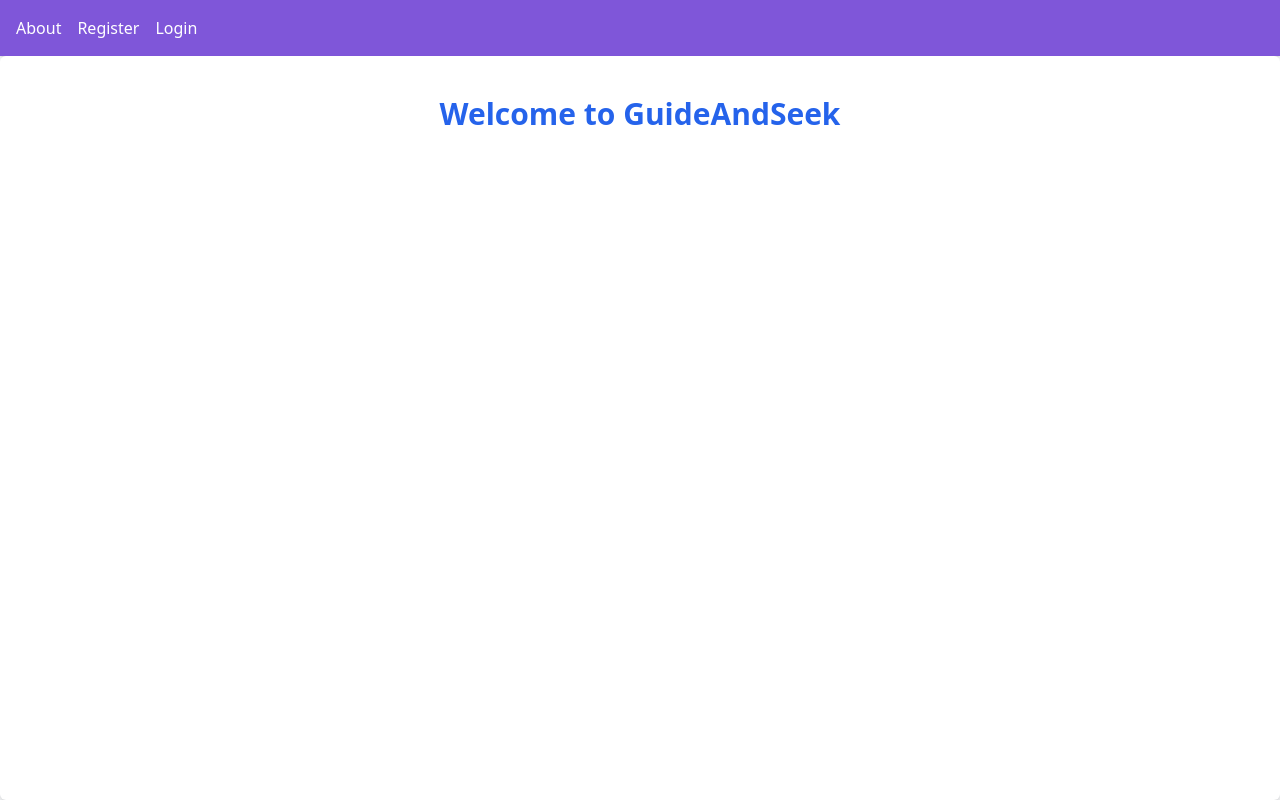
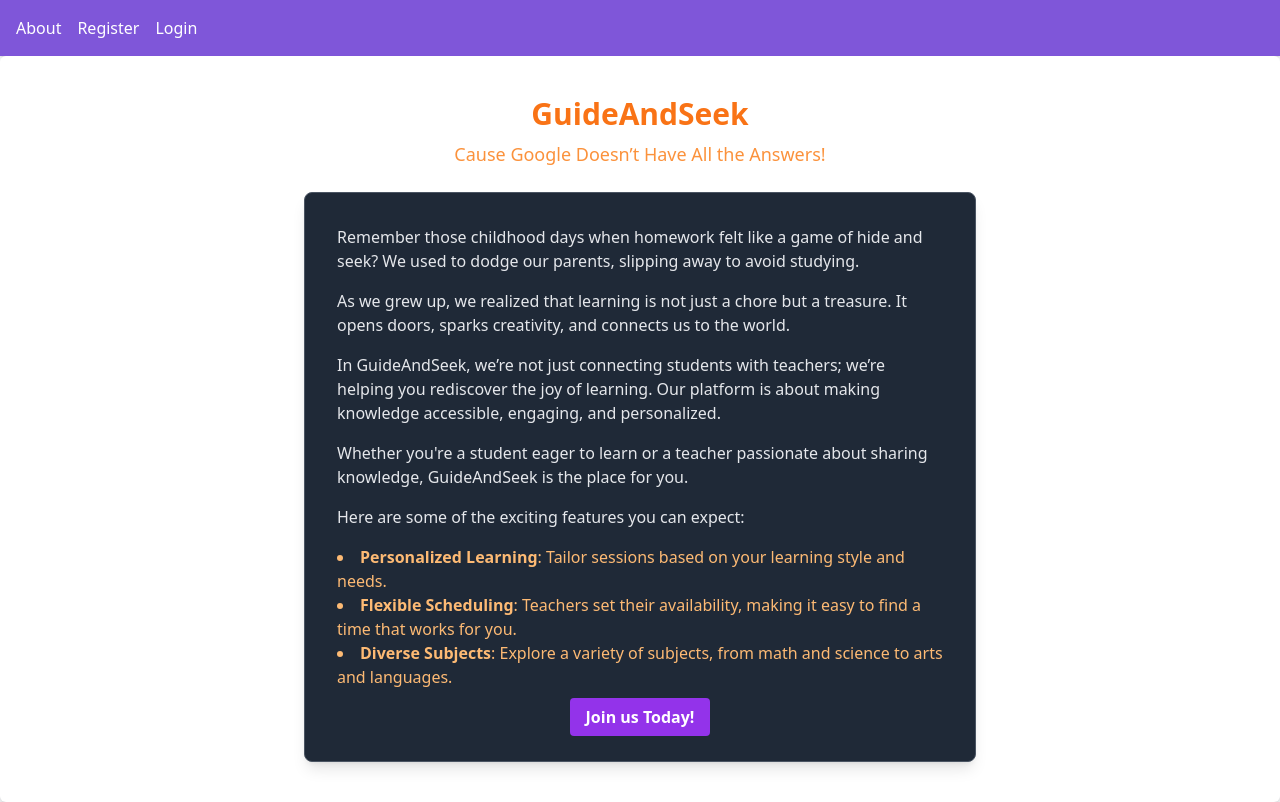
Before and after one commit to hiba-emording/GuideAndSeek, a Flask app: page / in a window 1280 px wide. Run offline with Flask 3, Linux system fonts and the light colour scheme; some libraries are stand-ins or nearby versions.

Commit message:
refine the design for pre-log pages

```diff
--- a/app/templates/index.html
+++ b/app/templates/index.html
@@ -6,6 +6,41 @@
 
 {% block content %}
 <div class="container mx-auto p-6">
-    <h1 class="text-3xl font-bold text-center text-blue-600 mb-6">Welcome to GuideAndSeek</h1>
+    <h1 class="text-3xl font-bold text-center text-orange-500 mb-2">GuideAndSeek</h1>
+    <h2 class="text-lg text-center text-orange-400 mb-6">Cause Google Doesn’t Have All the Answers!</h2>
+
+    <div class="bg-gray-800 shadow-lg rounded-lg p-8 max-w-2xl mx-auto border border-gray-600">
+        <p class="text-gray-200 mb-4">
+            Remember those childhood days when homework felt like a game of hide and seek? We used to dodge our parents, slipping away to avoid studying.
+        </p>
+
+        <p class="text-gray-200 mb-4">
+            As we grew up, we realized that learning is not just a chore but a treasure. It opens doors, sparks creativity, and connects us to the world.
+        </p>
+
+        <p class="text-gray-200 mb-4">
+            In GuideAndSeek, we’re not just connecting students with teachers; we’re helping you rediscover the joy of learning. Our platform is about making knowledge accessible, engaging, and personalized.
+        </p>
+
+        <p class="text-gray-200 mb-4">
+            Whether you're a student eager to learn or a teacher passionate about sharing knowledge, GuideAndSeek is the place for you.
+        </p>
+
+        <p class="text-gray-200 mb-4">
+            Here are some of the exciting features you can expect:
+        </p>
+
+        <ul class="list-disc list-inside text-orange-300 mb-4">
+            <li><strong>Personalized Learning</strong>: Tailor sessions based on your learning style and needs.</li>
+            <li><strong>Flexible Scheduling</strong>: Teachers set their availability, making it easy to find a time that works for you.</li>
+            <li><strong>Diverse Subjects</strong>: Explore a variety of subjects, from math and science to arts and languages.</li>
+        </ul>
+
+        <p class="text-center">
+            <a href="{{ url_for('auth.register') }}" class="bg-purple-600 hover:bg-purple-700 text-white font-bold py-2 px-4 rounded transition duration-300 ease-in-out">
+                Join us Today!
+            </a>
+        </p>
+    </div>
 </div>
 {% endblock %}
--- a/app/templates/login.html
+++ b/app/templates/login.html
@@ -7,7 +7,7 @@
 {% block content %}
 <div class="flex items-center justify-center min-h-screen bg-gray-100">
     <div class="bg-white shadow-lg rounded-lg p-8 max-w-sm w-full">
-        <h1 class="text-2xl font-bold mb-6 text-center">Login</h1>
+        <h1 class="text-2xl font-bold mb-6 text-center text-purple-300">Login</h1>
         <form method="POST" action="{{ url_for('auth.login') }}">
             {{ form.hidden_tag() }}
             <div class="mb-4">
@@ -20,10 +20,10 @@
                 {{ form.password(class="form-control mt-1 block w-full p-2 border border-gray-300 rounded-md") }}
                 {{ render_errors(form.password) }}
             </div>
-            <button type="submit" class="w-full bg-blue-500 hover:bg-blue-700 text-white font-bold py-2 rounded">Login</button>
+            <button type="submit" class="w-full bg-orange-500 hover:bg-orange-600 text-white font-bold py-2 rounded transition">Login</button>
         </form>
         <p class="mt-4 text-center text-sm">
-            Don't have an account? <a href="{{ url_for('auth.register') }}" class="text-blue-500 hover:underline">Register here</a>
+            Don't have an account? <a href="{{ url_for('auth.register') }}" class="text-purple-500 hover:underline">Register here</a>
         </p>
         {% if messages %}
         <div class="flash-container mt-4">
--- a/app/templates/register.html
+++ b/app/templates/register.html
@@ -7,7 +7,7 @@
 {% block content %}
 <div class="flex items-center justify-center min-h-screen bg-gray-100">
     <div class="bg-white shadow-lg rounded-lg p-8 max-w-lg w-full">
-        <h1 class="text-2xl font-bold mb-6 text-center">Register</h1>
+        <h1 class="text-2xl font-bold mb-6 text-center text-purple-300">Register</h1>
         <form method="POST" action="{{ url_for('auth.register') }}">
             {{ form.hidden_tag() }}
 
@@ -41,11 +41,11 @@
                 {{ render_errors(form.role) }}
             </div>
 
-            <button type="submit" class="w-full bg-blue-500 hover:bg-blue-700 text-white font-bold py-2 rounded">
+            <button type="submit" class="w-full bg-orange-500 hover:bg-orange-600 text-white font-bold py-2 rounded transition">
                 Sign Up
             </button>
         </form>
-        <p class="mt-4 text-center">Already have an account? <a href="{{ url_for('auth.login') }}" class="text-blue-500 hover:text-blue-700">Login here</a></p>
+        <p class="mt-4 text-center">Already have an account? <a href="{{ url_for('auth.login') }}" class="text-purple-500 hover:underline">Login here</a></p>
     </div>
 </div>
 {% endblock %}
```
